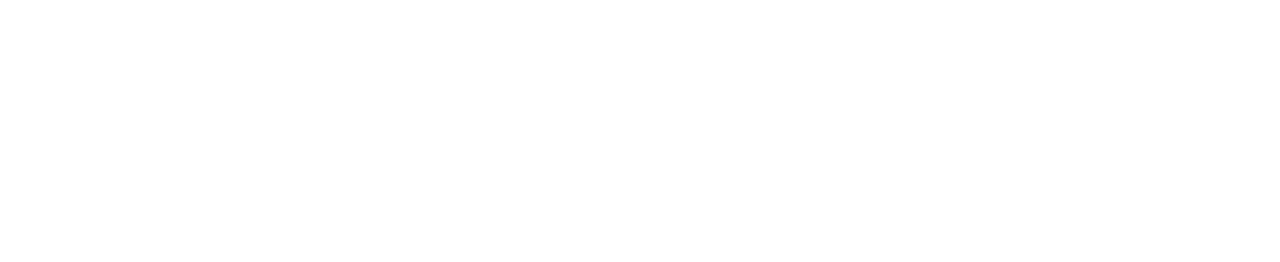
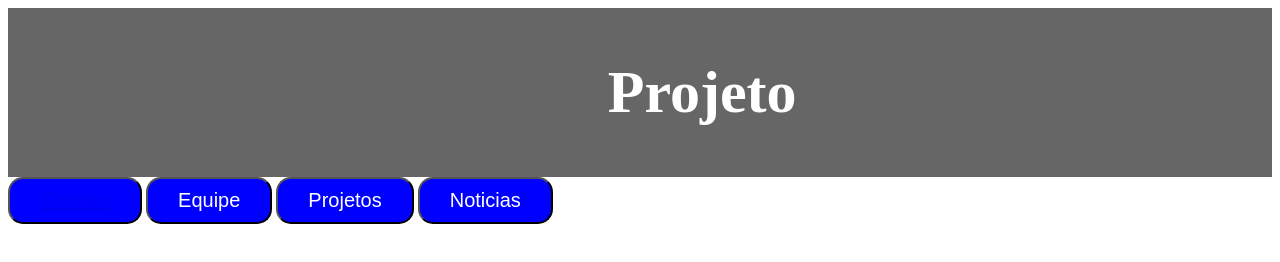
Before and after one commit to GugsTI/projeto-PI, a plain HTML site: page index.html in a window 1280 px wide. Drawn offline with Linux system fonts and the light colour scheme.

Commit message:
contato#1

```diff
--- a/index.html
+++ b/index.html
@@ -6,6 +6,37 @@
     <title>Projeto</title>
 </head>
 <body>
+    <div class="retangle">
+    <h1 class="t1">Projeto</h1>
+</div>
+    <button class="botao"><a href="contato.html">Contato</a></button>
+    <button class="botao"><a href="equipe.html"></a>Equipe</button>
+    <button class="botao"><a href="projetos.html"></a>Projetos</button>
+    <button class="botao"><a href="noticias.html"></a>Noticias</button>
 
 </body>
+<style>
+    .botao{
+        border-radius: 15px;
+        color: white;
+        background-color: blue;
+        padding: 10px 30px;
+        font-size: 20px;
+        text-decoration: none;
+        display: inline-block;
+
+
+
+    }
+    .t1{
+        margin-left: 10%;
+    }
+.retangle{
+    background-color: #666;
+    padding: 10px;
+    text-align: center;
+    font-size: 30px;
+    color: white;
+}
+</style>
 </html>
```
Also changed, not shown: contato.html (added, +30 -0 lines).
